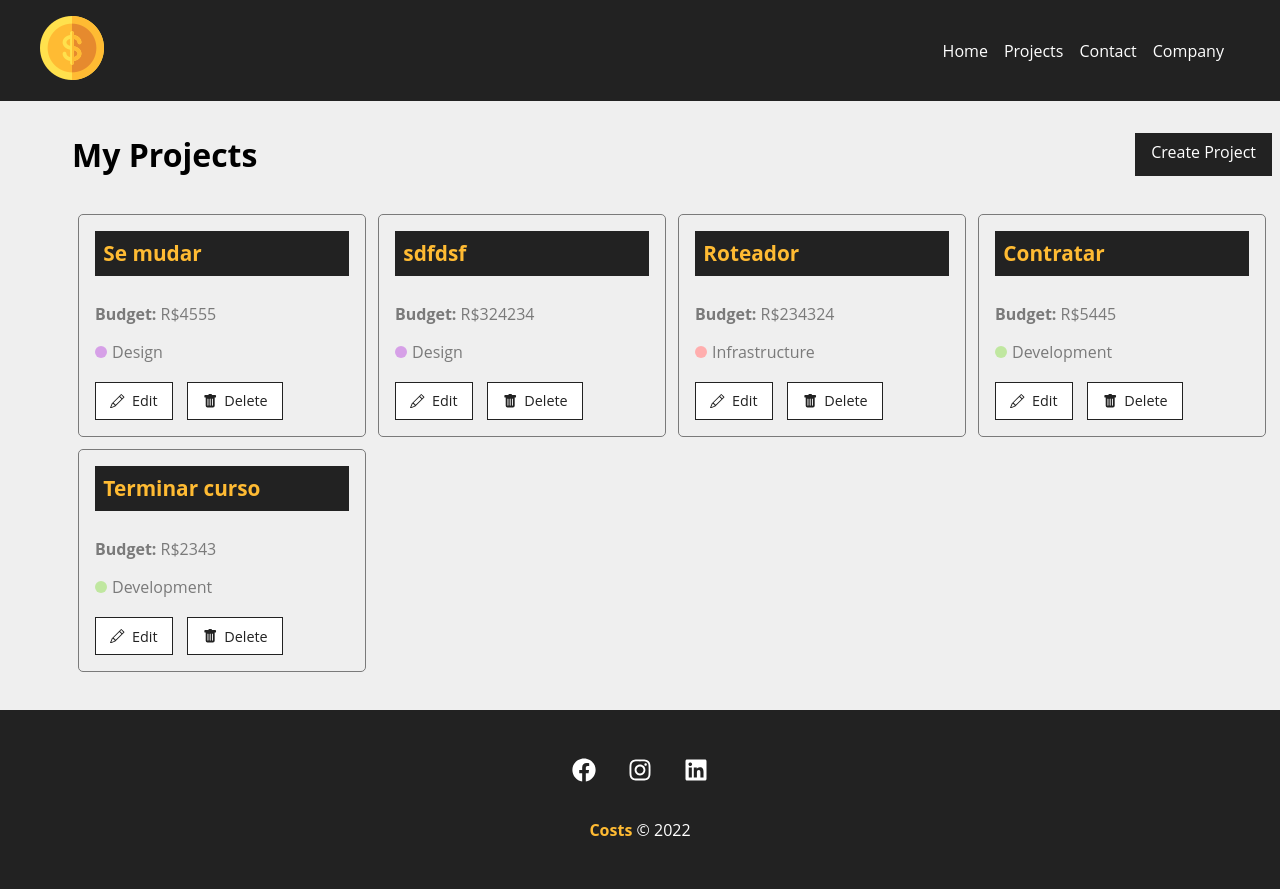
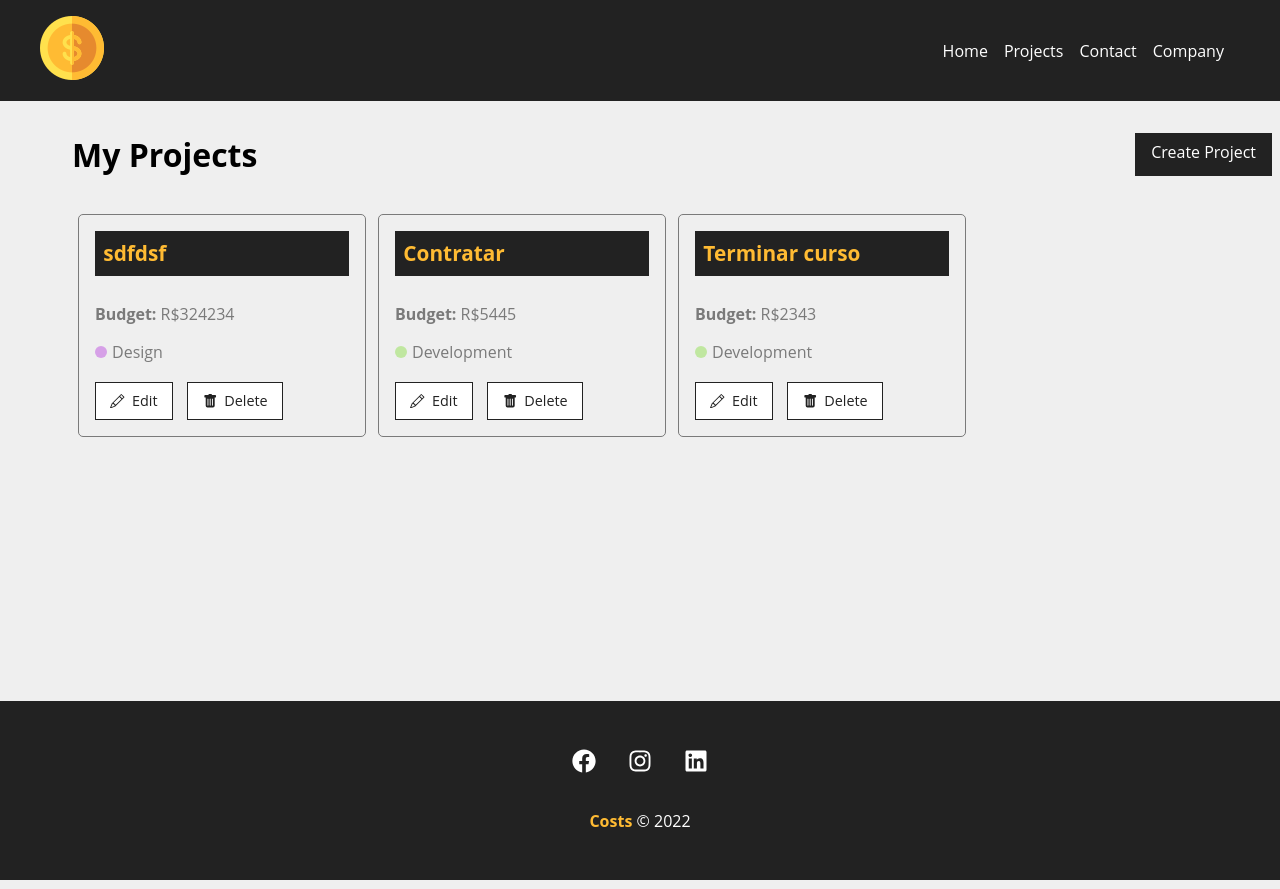
Before and after one commit to Guihenr1/costs, a React (Create React App) app: page /projects in a window 1280 px wide. Shown: the top 889 px of the page. Built offline with nearby package versions, Linux system fonts and the light colour scheme; data requests are answered from the project's data file; the HTML template or start-up script is replaced by a standard one.

Commit message:
remove project

```diff
--- a/db.json
+++ b/db.json
@@ -1,16 +1,5 @@
 {
   "projects": [
-    {
-      "name": "Se mudar",
-      "budget": "4555",
-      "category": {
-        "id": "3",
-        "name": "Design"
-      },
-      "cost": 0,
-      "service": [],
-      "id": 1
-    },
     {
       "name": "sdfdsf",
       "budget": "324234",
@@ -21,17 +10,6 @@
       "cost": 0,
       "service": [],
       "id": 6
-    },
-    {
-      "category": {
-        "id": "1",
-        "name": "Infrastructure"
-      },
-      "name": "Roteador",
-      "budget": "234324",
-      "cost": 0,
-      "service": [],
-      "id": 7
     },
     {
       "category": {
--- a/src/components/pages/Projects.js
+++ b/src/components/pages/Projects.js
@@ -10,6 +10,7 @@
 function Projects() {
   const [projects, setProjects] = useState([]);
   const [removeLoading, setRemoveLoading] = useState(false);
+  const [projectMessage, setProjectMessage] = useState("");
 
   const location = useLocation();
   let message = "";
@@ -35,6 +36,20 @@
       });
   }, []);
 
+  function removeProject(id) {
+    fetch(`http://localhost:5000/projects/${id}`, {
+      method: "DELETE",
+      headers: {
+        "Content-Type": "application/json",
+      },
+    })
+      .then(() => {
+        setProjects(projects.filter((project) => project.id !== id));
+        setProjectMessage("Project removed successfully");
+      })
+      .catch((err) => console.log(err));
+  }
+
   return (
     <div className={styles.project_container}>
       <div className={styles.title_container}>
@@ -42,6 +57,7 @@
         <LinkButton to="/newproject" text="Create Project" />
       </div>
       {message && <Message type="success" msg={message} />}
+      {projectMessage && <Message type="success" msg={projectMessage} />}
       <Container customClass="start">
         {projects.length > 0 &&
           projects.map((project) => (
@@ -51,6 +67,7 @@
               budget={project.budget}
               category={project.category.name}
               key={project.id}
+              handleRemove={removeProject}
             />
           ))}
         {!removeLoading && <Loading />}
--- a/src/components/project/ProjectCard.js
+++ b/src/components/project/ProjectCard.js
@@ -3,6 +3,11 @@
 import { BsPencil, BsFillTrashFill } from "react-icons/bs";
 
 function ProjectCard({ id, name, budget, category, handleRemove }) {
+  const remove = (e) => {
+    e.preventDefault();
+    handleRemove(id);
+  };
+
   return (
     <div className={styles.project_card}>
       <h4>{name}</h4>
@@ -16,7 +21,7 @@
         <Link to="/">
           <BsPencil /> Edit
         </Link>
-        <button>
+        <button onClick={remove}>
           <BsFillTrashFill /> Delete
         </button>
       </div>
```
